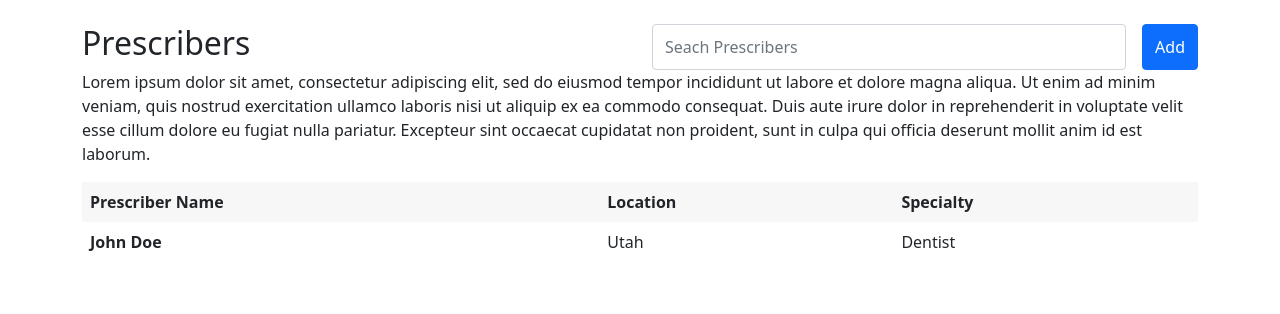
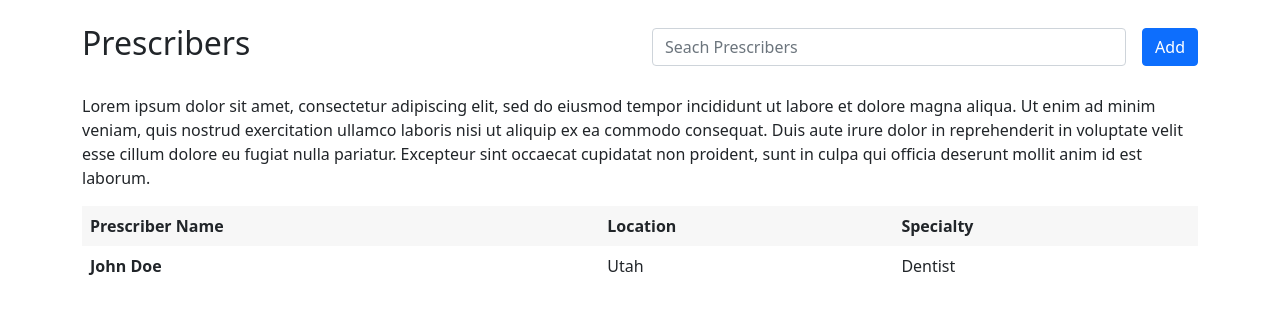
Before and after one commit to logankimbs/intex, a Django app: page /prescribers/ in a window 1280 px wide. Shown: the part 88-402 px from the top of the page. Run offline with Django 3.2, Linux system fonts and the light colour scheme.

Commit message:
added layouts to prescribers and drugs

```diff
--- a/templates/portal/drugs.html
+++ b/templates/portal/drugs.html
@@ -1,6 +1,6 @@
 {% extends 'base.html' %} {% load static %} {% block content %}
 <div class="container">
-    <div class="row">
+    <div class="row align-items-center mb-4">
         <div class="col">
             <h2>Drugs</h2>
         </div>
@@ -24,7 +24,7 @@
         </thead>
         <tbody>
             <tr class="click-drug" onclick="location.href='{% url 'viewdrug' %}'">
-                <th scope="row">000000</th>
+                <th scope="row">1</th>
                 <td>Oxycontin</td>
             </tr>
         </tbody>
--- a/templates/portal/prescribers.html
+++ b/templates/portal/prescribers.html
@@ -1,12 +1,14 @@
 {% extends 'base.html' %} {% load static %} {% block content %}
 <div class="container">
-    <div class="row">
+    <div class="row align-items-center mb-4">
         <div class="col">
             <h2>Prescribers</h2>
         </div>
-        <div class="col d-inline-flex">
-            <input type="text" class="form-control me-3" id="searchPrescribers" placeholder="Seach Prescribers">
-            <button type="button" class="btn btn-primary btn-block" onclick="location.href='{% url 'createprescriber' %}'">Add</button>
+        <div class="col">
+            <div class="d-flex">
+                <input type="text" class="form-control me-3" id="searchPrescribers" placeholder="Seach Prescribers">
+                <button type="button" class="btn btn-primary btn-block" onclick="location.href='{% url 'createprescriber' %}'">Add</button>
+            </div>
         </div>
     </div>
     <p>
```
